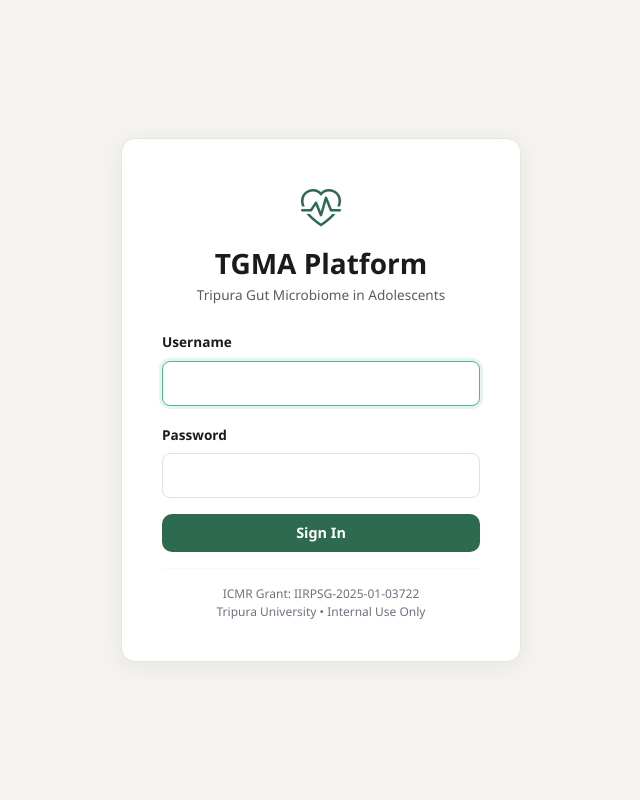
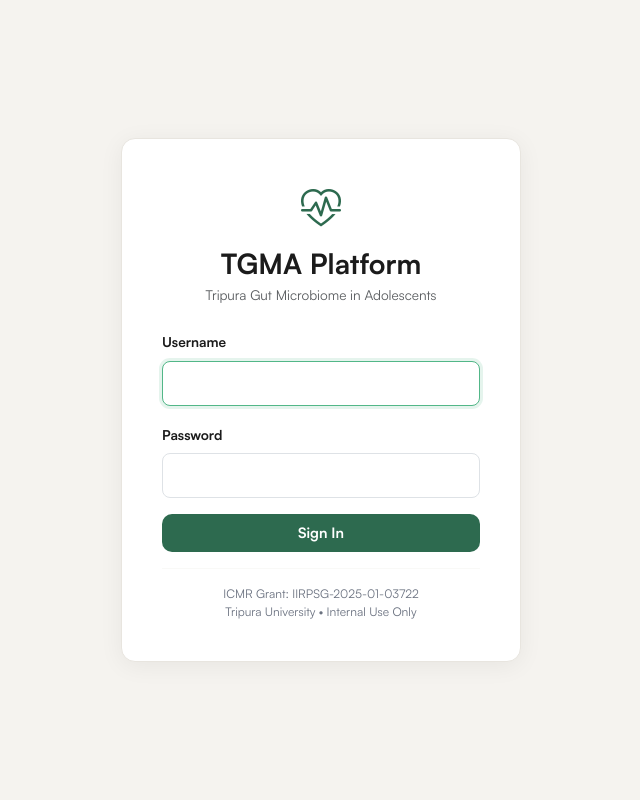
Before and after one commit to argajitsarkr/tgma-platform, a Flask app: page /login in a window 1280 px wide. Shown: the whole page, without its empty margins (319-959 px from the left). Run offline with Flask 3, Linux system fonts and the light colour scheme; some libraries are stand-ins or nearby versions.

Commit message:
Add Satoshi font family for clean modern typography
Downloaded Satoshi Light/Regular/Medium/Bold woff2 files locally
(LAN-only, no CDN). Added @font-face declarations and set as
primary font-family across the dashboard.

Co-Authored-By: Claude Opus 4.6 <noreply@anthropic.com>

```diff
--- a/app/static/css/custom.css
+++ b/app/static/css/custom.css
@@ -1,4 +1,35 @@
 /* TGMA Dashboard -- Modern Clean Theme */
+
+/* Satoshi Font */
+@font-face {
+    font-family: 'Satoshi';
+    src: url('../vendor/fonts/Satoshi-Light.woff2') format('woff2');
+    font-weight: 300;
+    font-style: normal;
+    font-display: swap;
+}
+@font-face {
+    font-family: 'Satoshi';
+    src: url('../vendor/fonts/Satoshi-Regular.woff2') format('woff2');
+    font-weight: 400;
+    font-style: normal;
+    font-display: swap;
+}
+@font-face {
+    font-family: 'Satoshi';
+    src: url('../vendor/fonts/Satoshi-Medium.woff2') format('woff2');
+    font-weight: 500;
+    font-style: normal;
+    font-display: swap;
+}
+@font-face {
+    font-family: 'Satoshi';
+    src: url('../vendor/fonts/Satoshi-Bold.woff2') format('woff2');
+    font-weight: 700;
+    font-style: normal;
+    font-display: swap;
+}
+
 :root {
     --tgma-bg: #F5F3EF;
     --tgma-card: #FFFFFF;
@@ -20,7 +51,7 @@
 
 body {
     background: var(--tgma-bg);
-    font-family: 'Segoe UI', system-ui, -apple-system, sans-serif;
+    font-family: 'Satoshi', 'Segoe UI', system-ui, -apple-system, sans-serif;
     color: var(--tgma-text);
     min-height: 100vh;
 }
```
Also changed, not shown: app/static/vendor/fonts/Satoshi-Bold.woff2 (added), app/static/vendor/fonts/Satoshi-Light.woff2 (added), app/static/vendor/fonts/Satoshi-Medium.woff2 (added), app/static/vendor/fonts/Satoshi-Regular.woff2 (added).
